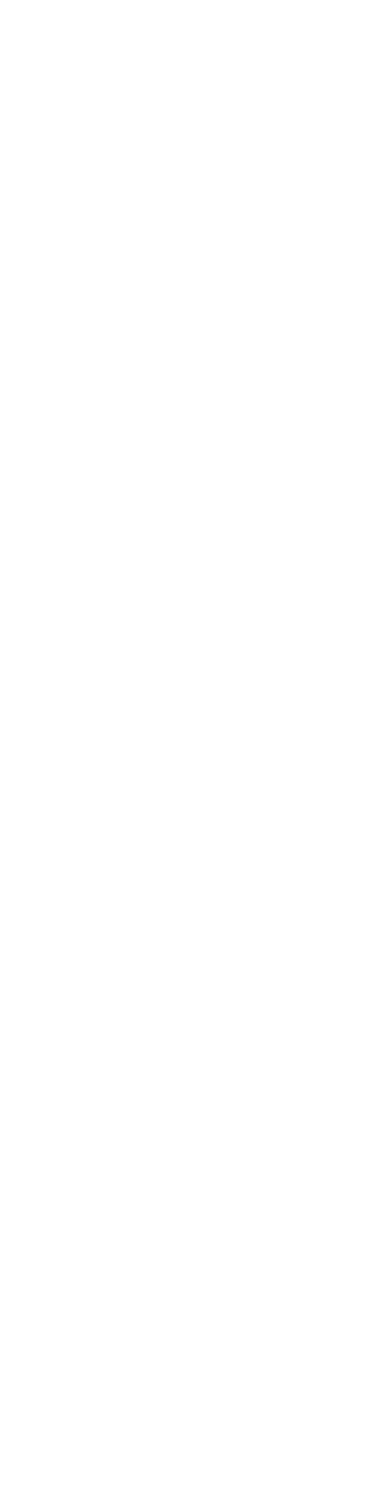
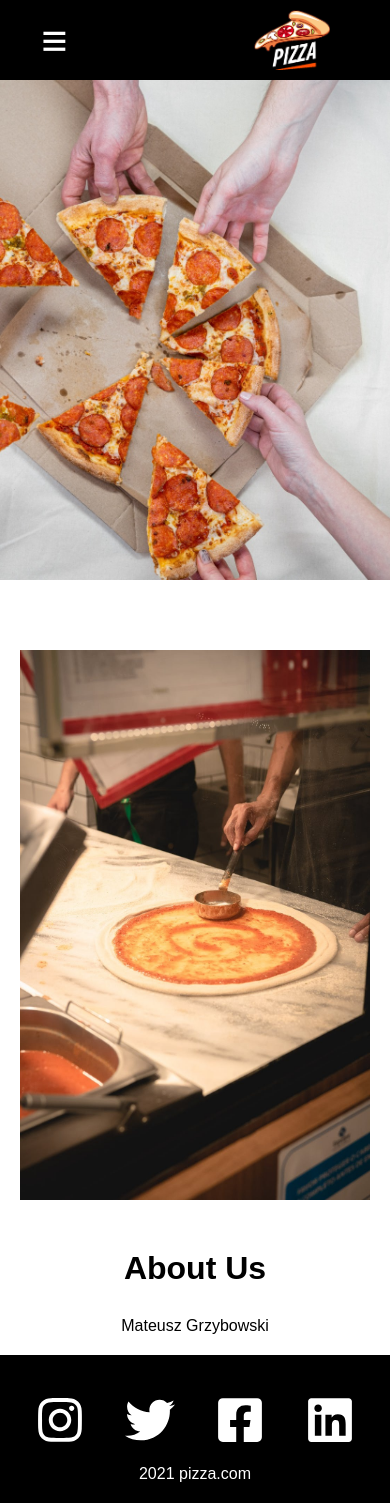
Before and after one commit to MattGri/Pizza-Website, a React (Create React App) app: page /about in a window 390 px wide. Before the commit this address had no page. Before the commit the page ends 844 px from the top, so only its background shows below. Built offline with nearby package versions, Linux system fonts and the light colour scheme.

Commit message:
Created about Page and added media query

```diff
--- /dev/null
+++ b/src/components/AboutPage/About.js
@@ -0,0 +1,65 @@
+import styled from 'styled-components';
+
+const DivContainer = styled.div`
+  padding: 20px 0px;
+  display: flex;
+  flex-wrap: nowrap;
+
+  @media (max-width: 900px) {
+    flex-wrap: wrap;
+  }
+`;
+
+const DivWrapper = styled.div`
+  margin-left: 150px;
+
+  @media (max-width: 900px) {
+    width: 100%;
+    margin: 50px auto 0 auto;
+  }
+`;
+
+const MakingPizza = styled.img`
+  height: 550px;
+  width: 350px;
+
+  @media (max-width: 900px) {
+    display: block;
+    margin: 0 auto;
+  }
+
+  @media (max-width: 360px) {
+    width: 100%;
+  }
+`;
+
+const Title = styled.h1`
+  margin-bottom: 30px;
+
+  @media (max-width: 900px) {
+    text-align: center;
+  }
+`;
+
+const Text = styled.p`
+  @media (max-width: 900px) {
+    text-align: center;
+  }
+`;
+
+const About = () => {
+  return (
+    <DivContainer>
+      <DivWrapper>
+        <MakingPizza src="./images/makingpizza.jpeg" />
+      </DivWrapper>
+      <DivWrapper>
+        <Title>About Us</Title>
+        <Text>Mateusz Grzybowski</Text>
+        <Text></Text>
+      </DivWrapper>
+    </DivContainer>
+  );
+};
+
+export default About;
--- /dev/null
+++ b/src/components/AboutPage/AboutPage.js
@@ -0,0 +1,22 @@
+import Navigation from '../HomePage/Navigation';
+import AsidePizza from './AsidePizza';
+import About from './About';
+import Footer from '../HomePage/Footer';
+import { useEffect } from 'react';
+
+const AboutPage = () => {
+  useEffect(() => {
+    document.title = 'About Page';
+  }, []);
+
+  return (
+    <>
+      <Navigation />
+      <AsidePizza />
+      <About />
+      <Footer />
+    </>
+  );
+};
+
+export default AboutPage;
--- /dev/null
+++ b/src/components/AboutPage/AsidePizza.js
@@ -0,0 +1,15 @@
+import styled from 'styled-components';
+
+const DivContainer = styled.div`
+  background-image: url('./images/multiplePizzas.jpeg');
+  background-repeat: no-repeat;
+  background-size: cover;
+  background-position: center center;
+  height: 500px;
+`;
+
+const AsidePizza = () => {
+  return <DivContainer />;
+};
+
+export default AsidePizza;
--- a/src/routes/RoutesPages.js
+++ b/src/routes/RoutesPages.js
@@ -2,6 +2,7 @@ import { Routes, Route } from 'react-router-dom';
 import HomePage from '../components/HomePage/HomePage';
 import ProductPage from '../components/ProductPage/ProductPage';
 import ContactPage from '../components/ContactPage/ContactPage';
+import AboutPage from '../components/AboutPage/AboutPage';
 
 const RoutesPages = () => {
   return (
@@ -9,6 +10,7 @@ const RoutesPages = () => {
       <Route path="/" exact element={<HomePage />} />
       <Route path="/product" exact element={<ProductPage />} />
       <Route path="/contact" exact element={<ContactPage />} />
+      <Route path="/about" exact element={<AboutPage />} />
     </Routes>
   );
 };
```
Also changed, not shown: public/images/makingpizza.jpeg (added), public/images/multiplePizzas.jpeg (added).
